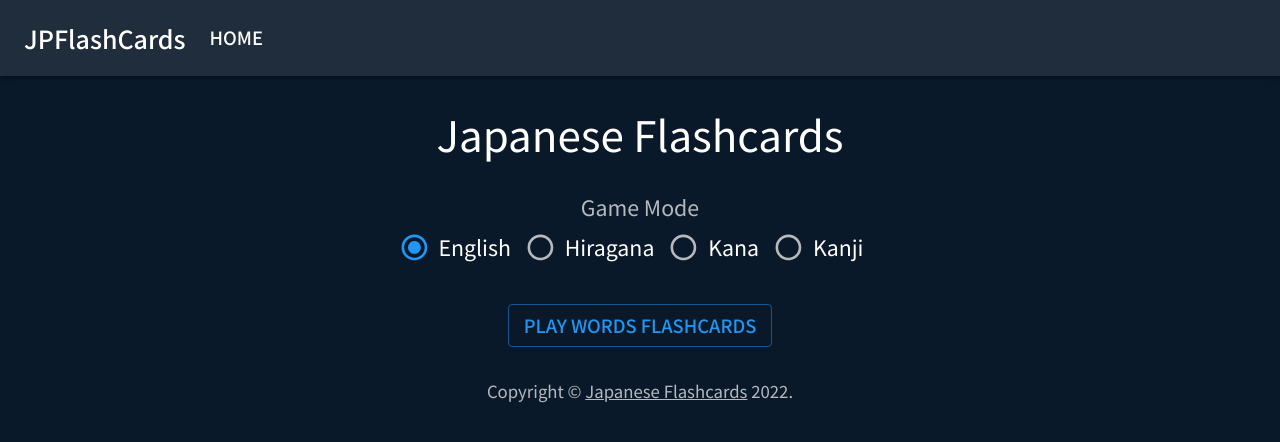
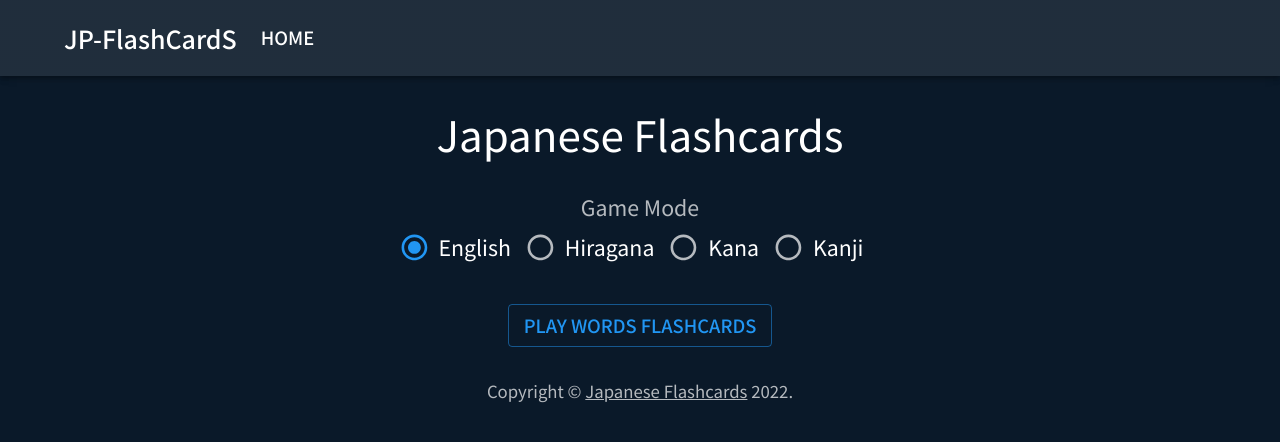
Before and after one commit to Cat-Devs/jp-flashcards, a Next.js app: page / in a window 1280 px wide. Shown: the top 442 px of the page. Built offline with nearby package versions, Linux system fonts and the light colour scheme.

Commit message:
Fix app menu

```diff
--- a/src/Pages/AppWrapper.tsx
+++ b/src/Pages/AppWrapper.tsx
@@ -5,11 +5,11 @@ import AppBar from "@mui/material/AppBar";
 import Box from "@mui/material/Box";
 import Toolbar from "@mui/material/Toolbar";
 import Typography from "@mui/material/Typography";
-import Container from "@mui/material/Container";
 import Button from "@mui/material/Button";
 
 import { theme } from "../theme";
 import { useApp } from "../AppState";
+import { Container } from "@mui/material";
 
 export const AppWrapper = (props) => {
   const { goHome } = useApp();
@@ -17,13 +17,13 @@ export const AppWrapper = (props) => {
   return (
     <ThemeProvider theme={theme}>
       <AppBar position="static">
-        <Container maxWidth="xl">
+        <Container>
           <Toolbar disableGutters>
-            <Typography variant="h6" noWrap component="div" sx={{ mr: 2, display: { xs: "none", md: "flex" } }}>
-              JPFlashCards
+            <Typography variant="h6" noWrap component="div" sx={{ mr: 2, display: { xs: "none", sm: "flex" } }}>
+              JP-FlashCardS
             </Typography>
 
-            <Box sx={{ flexGrow: 1, display: { xs: "none", md: "flex" } }}>
+            <Box sx={{ flexGrow: 1, display: { display: { sm: "flex" }, justifyContent: "end" } }}>
               <Button variant="text" onClick={goHome} sx={{ my: 2, color: "white", display: "block" }}>
                 Home
               </Button>
```
